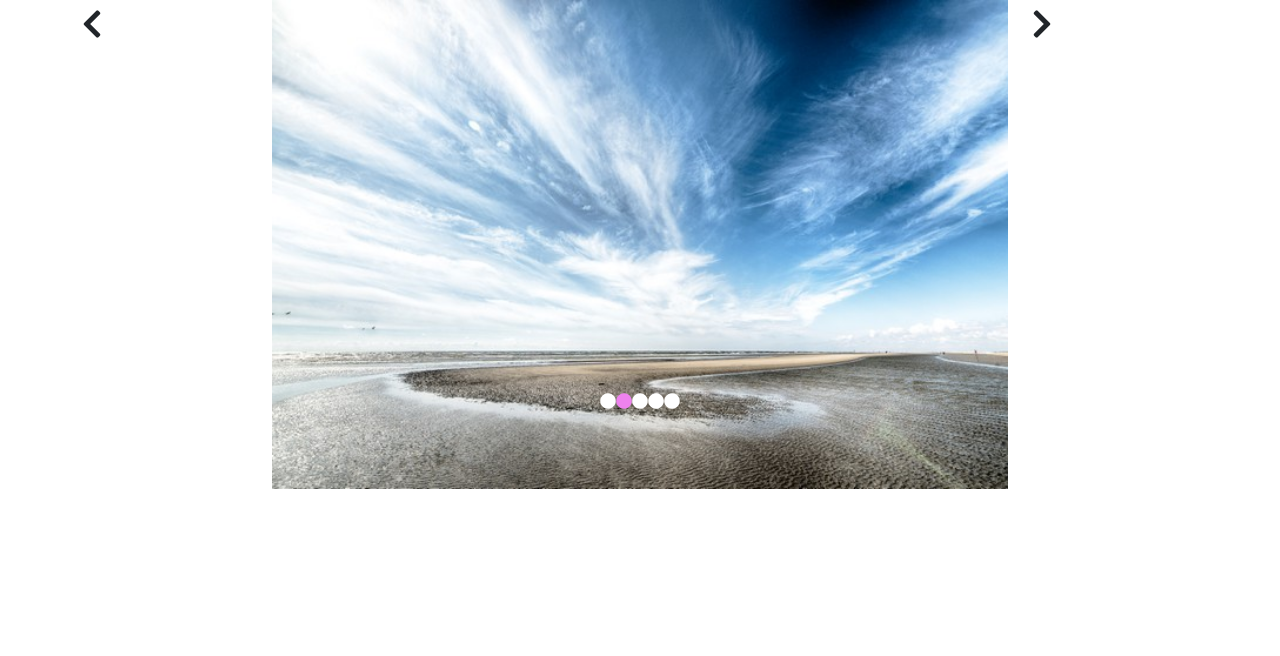
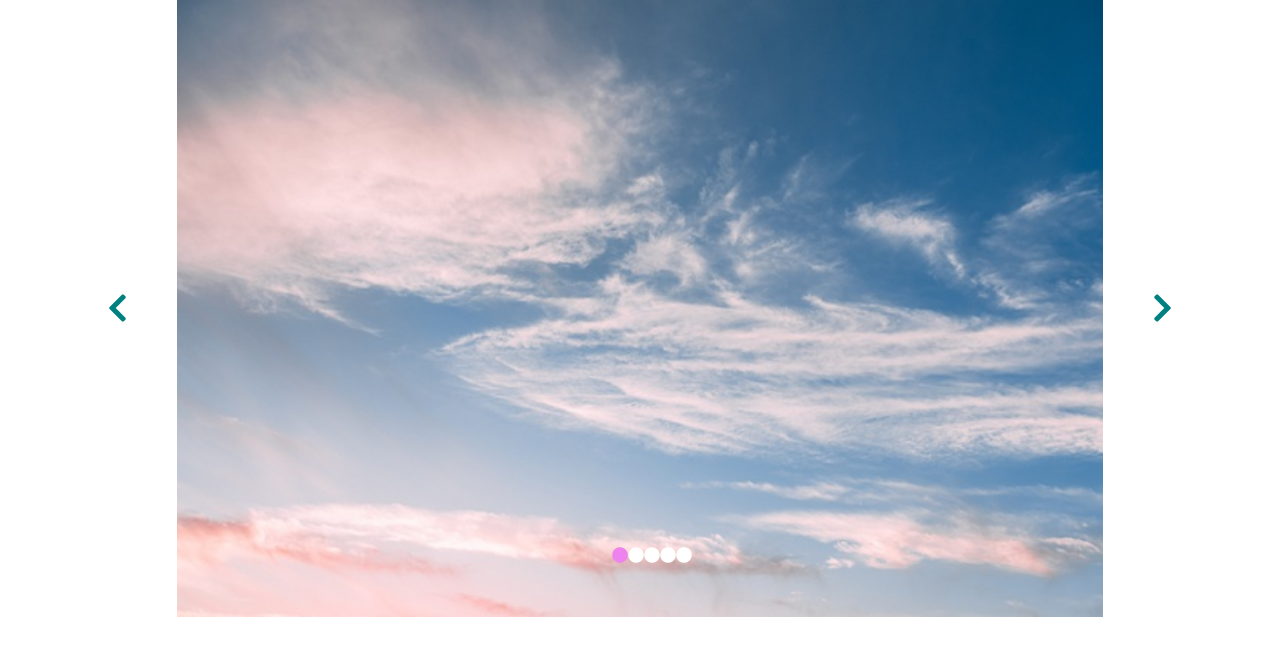
Before and after one commit to 0ttone/vue-slider, a plain HTML site: page index.html in a window 1280 px wide. Drawn offline with nearby package versions, Linux system fonts and the light colour scheme.

Commit message:
centrature

```diff
--- a/css/style.css
+++ b/css/style.css
@@ -3,21 +3,34 @@
 
 }
 
+.slider-picture{
+      position: relative;
+}
+
 .slider-picture img {
       width: 100%;
+
 }
 
 .arrow {
       font-size: 32px;
+      text-align: center;
+      color:teal;
+}
+
+.arrow:hover{
+      cursor: pointer;
 }
 
 .slider-dots {
       width: 100%;
-      position: relative;
+      position: absolute;
       text-align: center;
       color: white;
-      margin-top: -100px;/*TODO rivedere con absolute ?*/
+      /*margin-top: -100px;TODO rivedere con absolute ?*/
+      bottom: 50px;
 }
+
 
 .slider-dots .current{
       color: violet;
--- a/index.html
+++ b/index.html
@@ -15,12 +15,13 @@
       <div id="app">
 
             <div class="container slider">
-                  <div class="row">
-                        <div class="col-2 arrow" @click="prev">
+                  <div class="row align-items-center">
+                        <div class="col-1 arrow" @click="prev">
                               <i class="fas fa-chevron-left"></i>
                         </div>
-                        <div class="slider-picture col-8">
+                        <div class="slider-picture col-10">
                               <img :src= "photos[pictureIndex]" alt="picture">
+
                               <div class="slider-dots">
 
                                     <!--classe isCurrentDot che viene generata in methods ogni volta
@@ -40,7 +41,7 @@
 
                               </div>
                         </div>
-                        <div class="col-2 arrow"@click="next">
+                        <div class="col-1 arrow"@click="next">
                               <i class="fas fa-chevron-right"></i>
                         </div>
 
--- a/js/script.js
+++ b/js/script.js
@@ -27,8 +27,8 @@ const app = new Vue(
                   //il nostro component attuale è app PER ORA ACCONTENTIAMOCI
                   //mettiamo il setInterval in modalità ES6
                   setInterval (()=> {
-                        this.next();
-                  }, 3000)
+                      this.next();
+                  }, 9000)
 
 
             },
```
